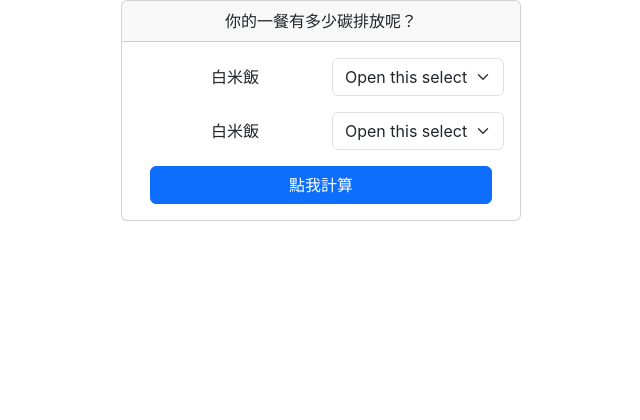
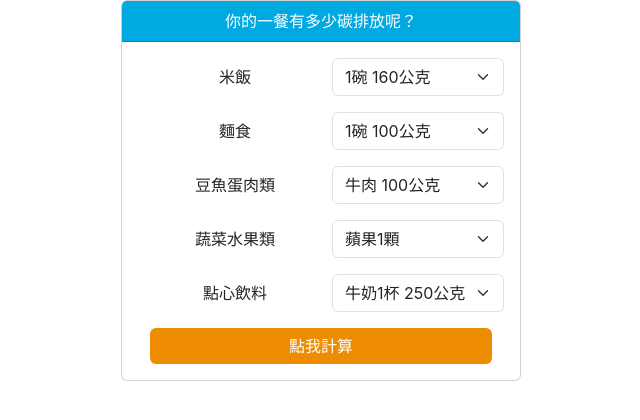
Before and after one commit to FunkyGary/carbon-calcu, a React (Create React App) app: page / in a window 1280 px wide. Shown: the top 420 px of the page, without its empty margins (319-959 px from the left). Built offline with nearby package versions, Linux system fonts and the light colour scheme.

Commit message:
feature/page-1-done

```diff
--- a/package.json
+++ b/package.json
@@ -25,8 +25,7 @@
   },
   "eslintConfig": {
     "extends": [
-      "react-app",
-      "react-app/jest"
+      "react-app"
     ]
   },
   "browserslist": {
--- a/src/App.js
+++ b/src/App.js
@@ -3,7 +3,7 @@ import Button from 'react-bootstrap/Button';
 import Form from 'react-bootstrap/Form';
 
 
-
+//<iframe src="https://funkygary.github.io/carbon-calcu/" style="width: 100%; height: 100%"></iframe>
 
 function App() {
 
@@ -11,32 +11,76 @@ function App() {
     console.log("e.target.value", e.target.value);
   }
   return (
-    <div className="w-100">
     <div className="card text-center rounded mx-auto" style={{ width: '400px' }}>
-        <div className="card-header">你的一餐有多少碳排放呢？</div>
+      <div className="card-header" style={{ 'background-color': '#00a9e0', color: 'white' }}>你的一餐有多少碳排放呢？</div>
       <div className="card-body">
         {/* <h5 className="card-title">你的一餐有多少碳排放呢？</h5> */}
         <p className="card-text">
           <Form className="container">
             <Form.Group className="mb-3 d-flex align-items-center row" controlId="formSelect">
-                <label className="my-1 mx-4 col" for="inlineFormCustomSelectPref">白米飯</label>
+              <label className="my-1 mx-4 col" for="inlineFormCustomSelectPref">米飯</label>
               <Form.Select className="col" aria-label="Default select example" onChange={selectEvent}>
-                  <option>Open this select menu</option>
-                  <option value="1">One</option>
-                  <option value="2">Two</option>
-                  <option value="3">Three</option>
+                <option value="0.1759">1碗 160公克</option>
+                <option value="0.3518">2碗 320公克</option>
+                <option value="0.5277">3碗 480公克</option>
+                <option value="0.7036">4碗 640公克</option>
+                <option value="0.8795">5碗 800公克</option>
+                <option value="1.0554">6碗 960公克</option>
               </Form.Select>
             </Form.Group>
             <Form.Group className="mb-3 d-flex align-items-center row" controlId="formSelect">
-                <label className="my-1 mx-4 col" for="inlineFormCustomSelectPref">白米飯</label>
+              <label className="my-1 mx-4 col" for="inlineFormCustomSelectPref">麵食</label>
               <Form.Select className="col" aria-label="Default select example" onChange={selectEvent}>
-                  <option>Open this select menu</option>
-                  <option value="1">One</option>
-                  <option value="2">Two</option>
-                  <option value="3">Three</option>
+                <option value="0.124">1碗 100公克</option>
+                <option value="0.248">2碗 200公克</option>
+                <option value="0.372">3碗 300公克</option>
+                <option value="0.496">4碗 400公克</option>
+                <option value="0.62">5碗 500公克</option>
+                <option value="0.744">6碗 600公克</option>
               </Form.Select>
             </Form.Group>
-              <Button variant="primary" type="submit" className="w-100">
+            <Form.Group className="mb-3 d-flex align-items-center row" controlId="formSelect">
+              <label className="my-1 mx-4 col" for="inlineFormCustomSelectPref">豆魚蛋肉類</label>
+              <Form.Select className="col" aria-label="Default select example" onChange={selectEvent}>
+                <option value="15.5">牛肉 100公克</option>
+                <option value="2.4">豬肉 100公克</option>
+                <option value="1.82">雞肉 100公克</option>
+                <option value="1.34">魚肉 100公克</option>
+                <option value="0.93">蝦子 100公克</option>
+                <option value="0.08">豆腐 100公克</option>
+                <option value="0.05">堅果 100公克</option>
+                <option value="0.16">雞蛋 1顆</option>
+              </Form.Select>
+            </Form.Group>
+            <Form.Group className="mb-3 d-flex align-items-center row" controlId="formSelect">
+              <label className="my-1 mx-4 col" for="inlineFormCustomSelectPref">蔬菜水果類</label>
+              <Form.Select className="col" aria-label="Default select example" onChange={selectEvent}>
+                <option value="0.06">蘋果1顆</option>
+                <option value="0.11">香蕉1根</option>
+                <option value="0.05">橘子1顆</option>
+                <option value="0.22">莓果 144公克</option>
+                <option value="0.05">甘藍菜 100公克</option>
+                <option value="0.04">根莖類 100公克</option>
+                <option value="0.32">番茄 150公克</option>
+              </Form.Select>
+            </Form.Group>
+            <Form.Group className="mb-3 d-flex align-items-center row" controlId="formSelect">
+              <label className="my-1 mx-4 col" for="inlineFormCustomSelectPref">點心飲料</label>
+              <Form.Select className="col" aria-label="Default select example" onChange={selectEvent}>
+                <option value="0.6">牛奶1杯 250公克</option>
+                <option value="0.3">米漿1杯 250公克</option>
+                <option value="0.25">豆漿1杯 250公克</option>
+                <option value="0.4">咖啡1杯 15公克咖啡豆</option>
+                <option value="0.19">鳳梨酥1顆 35公克</option>
+                <option value="0.95">黑巧克力1片 50公克</option>
+                <option value="0.17">可樂1罐 330毫升</option>
+                <option value="0.22">啤酒1罐 330毫升</option>
+                <option value="0.13">紅酒1杯 150毫升</option>
+                <option value="0.12">紅茶1份 鋁箔包300毫升</option>
+                <option value="0.14">奶茶1份 鋁箔包300毫升</option>
+              </Form.Select>
+            </Form.Group>
+            <Button variant="primary" type="submit" className="w-100 border-0" style={{ 'background-color': '#ed8c01', color: 'white' }}>
               點我計算
             </Button>
           </Form>
@@ -44,8 +88,6 @@ function App() {
       </div>
       {/* <div className="card-footer text-muted">2 days ago</div> */}
     </div >
-    </div >
-
   );
 }
 
```
Also changed, not shown: 2 other files (tests, documents, lock files or other folders). Lines whose indentation alone changed are shown as unchanged.
